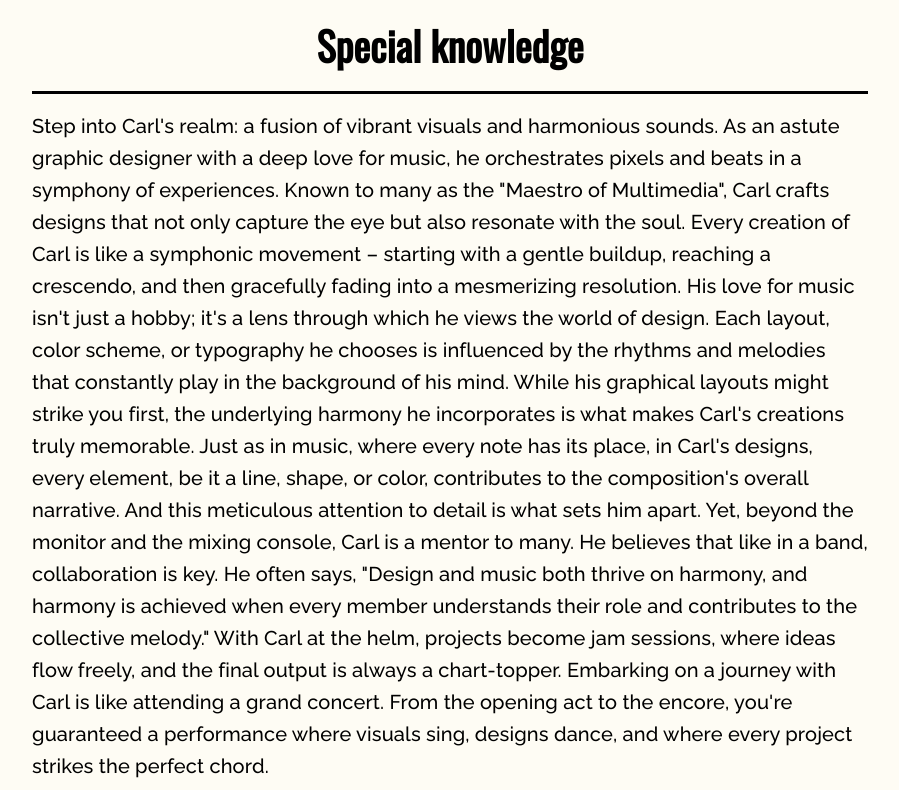
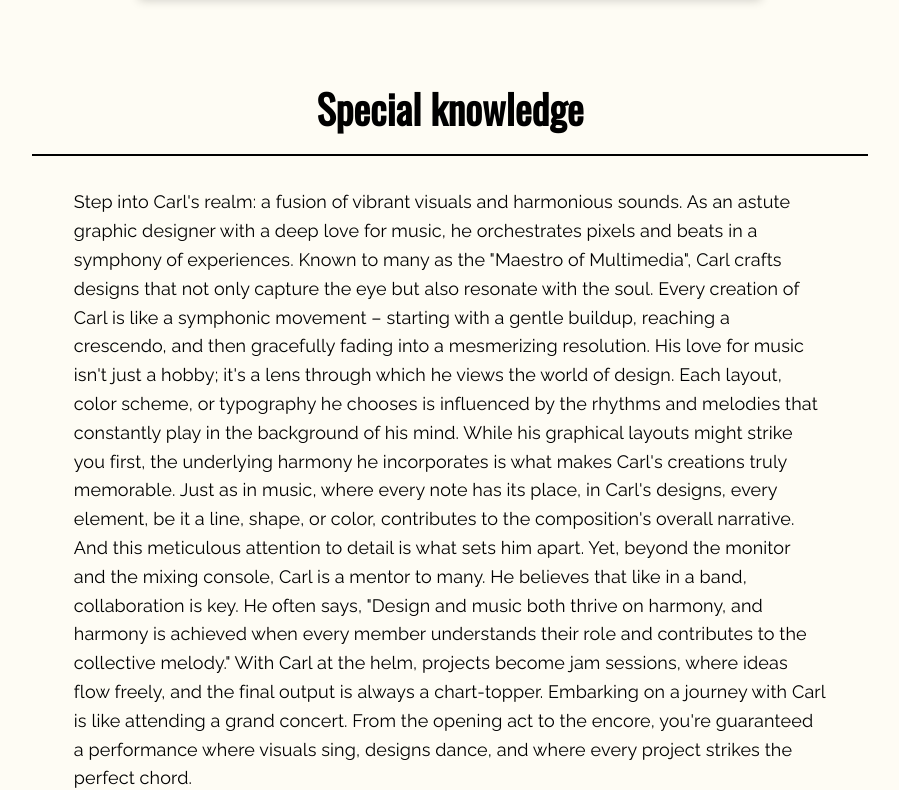
Before and after one commit to Lvl1Pichu/Portfolio-Website, a React (Vite) app: page /detailsPage/Carl in a window 1280 px wide. Shown: the part 1099-1889 px from the top of the page, without its empty margins (190-1089 px from the left). Built offline with nearby package versions, Linux system fonts and the light colour scheme.

Commit message:
moved arrow and seperated the description into three

```diff
--- a/src/Pages/DetailsPage.tsx
+++ b/src/Pages/DetailsPage.tsx
@@ -20,7 +20,9 @@ const DetailsPage: React.FC = () => {
   }
 
   const { name } = useParams<PersonDetailParams>();
-  let description = '';
+  let descriptionSection1 = '';
+  let descriptionSection2 = '';
+  let descriptionSection3 = '';
   let image = '';
   let titles = '';
   let email = '';
@@ -28,17 +30,31 @@ const DetailsPage: React.FC = () => {
 
   switch (name) {
     case 'Nathalie':
-      description = `Welcome to Nathalie's board: where Swift meets Figma and TypeScript dances to the rhythm of Scrum. An expert with a penchant for board games, she designs and strategizes, ensuring every move is a winning one. Venturing deeper into Nathalie's realm, one discovers a harmonious blend of logical precision and aesthetic mastery. Every project is a chess match, and she’s always three steps ahead.
-      Nathalie believes in the power of a well-defined strategy. Just as she navigates the complex terrains of Catan or the intricate conspiracies of Diplomacy, she meticulously maps out her digital projects. She has an innate ability to foresee challenges and plan contingencies, ensuring smooth execution and delivery. Her development skills in Swift are rivaled only by her flair for design in Figma, making her a double-threat in the tech world.
-      Beyond her technical prowess, Nathalie thrives in collaborative environments. Drawing parallels from her love for board games, she understands the importance of teamwork, communication, and shared vision. With every sprint in Scrum, she ensures her team is aligned, motivated, and clear on their roles. Clients are consistently impressed by her ability to articulate complex processes in relatable terms, bridging the gap between tech jargon and business needs.
-      Nathalie's board is not just about work, though. It's a testament to her holistic approach to life and her belief that play and professionalism can coexist. Here, every project is a game, every challenge an opportunity, and every solution a triumphant checkmate. Dive into her world, and you'll be met with a symphony of innovation, strategy, and sheer passion.`;
+      descriptionSection1 = `Welcome to Nathalie's board: where Swift meets Figma and TypeScript dances to the rhythm of Scrum.
+      An expert with a penchant for board games, she designs and strategizes, ensuring every move is a winning one. Venturing deeper
+      into Nathalie's realm, one discovers a harmonious blend of logical precision and aesthetic mastery.
+      Every project is a chess match, and she's always three steps ahead. Nathalie believes in the power of a well-defined strategy.`;
+
+      descriptionSection2 = `Just as she navigates the complex terrains of Catan or the intricate conspiracies of Diplomacy, she meticulously
+      maps out her digital projects. She has an innate ability to foresee challenges and plan contingencies, ensuring smooth execution and delivery.
+      Her development skills in Swift are rivaled only by her flair for design in Figma, making her a double-threat in the tech world. Beyond her
+      technical prowess, Nathalie thrives in collaborative environments. Drawing parallels from her love for board games, she understands the
+      importance of teamwork, communication, and shared vision.`;
+
+      descriptionSection3 = `With every sprint in Scrum, she ensures her team is aligned, motivated, and clear on their roles. Clients are consistently
+      impressed by her ability to articulate complex processes in relatable terms, bridging the gap between tech jargon and business needs. Nathalie's board
+      is not just about work, though. It's a testament to her holistic approach to life and her belief that play and professionalism can coexist. Here,
+      every project is a game, every challenge an opportunity, and every solution a triumphant checkmate. Dive into her world, and you'll be met with a
+      symphony of innovation, strategy, and sheer passion.`;
+
       image = '../nathalie.png';
       titles = 'Creative lead/Code genius';
       email = 'nathalie@bestwebsite.com';
       phone = '+461234567';
       break;
+
     case 'Jenny':
-      description = `Discover Jenny's realm: an adept in TypeScript, a maven in UX, and a PHP enthusiast. Merging her love for nature with digital landscapes, she crafts experiences as serene as a woodland trail. A seasoned traveler of both physical and digital terrains, Jenny possesses a unique ability to intuitively connect user expectations with technical nuances.
+      descriptionSection1 = `Discover Jenny's realm: an adept in TypeScript, a maven in UX, and a PHP enthusiast. Merging her love for nature with digital landscapes, she crafts experiences as serene as a woodland trail. A seasoned traveler of both physical and digital terrains, Jenny possesses a unique ability to intuitively connect user expectations with technical nuances.
       In her projects, Jenny exhibits a predilection for solving complex challenges. She harbors a deep appreciation for intuitive design and prioritizes user-centric interfaces, ensuring that every digital touchpoint is as organic and seamless as the natural world she's so fond of. Her designs don't just look pretty – they feel right, evoking emotions and fostering connections.
       Jenny's expertise is not confined to the technical realm. She's a veritable bridge between the creative and logical, gracefully navigating between graphic artists and backend developers. Her ability to communicate complex ideas with clarity makes her an invaluable asset in cross-disciplinary teams. Clients often commend her for her proactive approach and her unyielding commitment to excellence. When she takes on a project, she not only delivers but elevates the whole team's standard.
       Beyond her hard skills, Jenny's professional demeanor shines in every interaction. She possesses a relentless drive, paired with a compassionate understanding of her client's visions. This allows her to effortlessly align her strategies with their objectives, ensuring every project is a harmonious blend of aesthetics, functionality, and business goals. Dive deeper into her portfolio, and you'll find a symphony of projects that stand testament to her multifaceted expertise and her passion for creating digital masterpieces.`;
@@ -47,8 +63,9 @@ const DetailsPage: React.FC = () => {
       email = 'jenny@bestwebsite.com';
       phone = '+461234567';
       break;
+
     case 'Sebastian':
-      description = `Step into Sebbe's domain: the ultimate coding maestro, fluent in every programming dialect. His passion for martial arts mirrors his approach to code - precise, powerful, and always ahead of the game. As the alpha in every room, Sebbe commands respect in both tech and technique. In the vast digital landscape, he's the samurai who wields the sword of syntax with unmatched finesse.
+      descriptionSection1 = `Step into Sebbe's domain: the ultimate coding maestro, fluent in every programming dialect. His passion for martial arts mirrors his approach to code - precise, powerful, and always ahead of the game. As the alpha in every room, Sebbe commands respect in both tech and technique. In the vast digital landscape, he's the samurai who wields the sword of syntax with unmatched finesse.
       In the realm of coding, Sebbe doesn't just write programs—he composes symphonies of logic and function. Each line of code is like a practiced kata, reflecting the harmony between form and function. His deep understanding of multiple programming languages showcases his versatility, making him a sought-after virtuoso in the tech arena. His projects aren't just functional; they're masterpieces of digital craftsmanship.
       His dedication to martial arts provides a unique perspective on discipline and patience, translating seamlessly into his work. Like a martial artist awaiting the right moment to strike, Sebbe is methodical and patient, ensuring that every piece of code he writes is optimized for performance and scalability. His deep dives into the intricacies of algorithms are akin to the intricate katas he practices, each move deliberate and every outcome anticipated.
       Yet, beneath the steely demeanor lies an individual with a profound respect for collaboration and mentorship. Sebbe understands that true mastery is not just about individual brilliance but also about elevating those around him. He frequently engages in tech talks, sharing his vast reservoir of knowledge, and guiding budding programmers. This juxtaposition of strength and humility makes Sebbe an invaluable asset in any project or team.`;
@@ -57,8 +74,9 @@ const DetailsPage: React.FC = () => {
       email = 'sebastian@bestwebsite.com';
       phone = '+461234567';
       break;
+
     case 'Linus':
-      description = ` Meet Linus: a passionate UX enthusiast, TypeScript aficionado, and a loyal dog lover. With a flair for user-centric design and code precision, he finds joy in every wagging tail and pixel-perfect interface. Dive into his world where creativity meets canine companionship, and where every design has the heart of a story to tell.
+      descriptionSection1 = ` Meet Linus: a passionate UX enthusiast, TypeScript aficionado, and a loyal dog lover. With a flair for user-centric design and code precision, he finds joy in every wagging tail and pixel-perfect interface. Dive into his world where creativity meets canine companionship, and where every design has the heart of a story to tell.
       In Linus’s digital atelier, there’s a seamless blend between his love for aesthetic detail and his infatuation with the logical world of TypeScript. Just as he can read the subtle cues of his four-legged friend, he intuitively understands the unspoken needs of a user, translating them into interfaces that speak volumes. Each application, website, or software Linus touches echoes his mantra: simplicity, functionality, and empathy.
       The devotion he shows to his canine companion is mirrored in his dedication to UX. To Linus, every user is unique, deserving of an experience tailored just for them, and every project is a fresh opportunity to weave in human emotion and responsiveness. He doesn't just design; he crafts stories, ensuring that behind every interface is an emotion, a purpose, and a heartbeat.
       His journey in TypeScript has been marked by an unwavering commitment to perfection. While others may see just a programming language, Linus sees a canvas of unlimited potential. His codes aren’t merely functional – they are symphonies of logic and design, embodying the elegance and precision he admires in the canine world.
@@ -69,8 +87,9 @@ const DetailsPage: React.FC = () => {
       email = 'linus@bestwebsite.com';
       phone = '+461234567';
       break;
+
     case 'Carl':
-      description = `Step into Carl's realm: a fusion of vibrant visuals and harmonious sounds. As an astute graphic designer with a deep love for music, he orchestrates pixels and beats in a symphony of experiences. Known to many as the "Maestro of Multimedia", Carl crafts designs that not only capture the eye but also resonate with the soul.
+      descriptionSection1 = `Step into Carl's realm: a fusion of vibrant visuals and harmonious sounds. As an astute graphic designer with a deep love for music, he orchestrates pixels and beats in a symphony of experiences. Known to many as the "Maestro of Multimedia", Carl crafts designs that not only capture the eye but also resonate with the soul.
       Every creation of Carl is like a symphonic movement – starting with a gentle buildup, reaching a crescendo, and then gracefully fading into a mesmerizing resolution. His love for music isn't just a hobby; it's a lens through which he views the world of design. Each layout, color scheme, or typography he chooses is influenced by the rhythms and melodies that constantly play in the background of his mind.
       While his graphical layouts might strike you first, the underlying harmony he incorporates is what makes Carl's creations truly memorable. Just as in music, where every note has its place, in Carl's designs, every element, be it a line, shape, or color, contributes to the composition's overall narrative. And this meticulous attention to detail is what sets him apart.
       Yet, beyond the monitor and the mixing console, Carl is a mentor to many. He believes that like in a band, collaboration is key. He often says, "Design and music both thrive on harmony, and harmony is achieved when every member understands their role and contributes to the collective melody." With Carl at the helm, projects become jam sessions, where ideas flow freely, and the final output is always a chart-topper.
@@ -80,8 +99,10 @@ const DetailsPage: React.FC = () => {
       email = 'carl@bestwebsite.com';
       phone = '+461234567';
       break;
+
     default:
-      description = 'Default description';
+      descriptionSection1 = 'Default descriptionSection1';
+      descriptionSection2 = 'Default descriptionSection1';
       image = 'deafult.png';
   }
 
@@ -113,13 +134,23 @@ const DetailsPage: React.FC = () => {
         >
           <Box
             sx={{
+              width: '100%',
+              maxWidth: '900px',
+              display: 'flex',
+              flexDirection: 'column',
+              justifyContent: 'center',
+              padding: '2rem',
+              boxSizing: 'border-box',
+            }}
+          >
+            <Box
+              sx={{
                 textAlign: 'left',
                 width: '100%',
                 display: 'flex',
                 flexDirection: 'row',
-              paddingLeft: '2rem',
-              boxSizing: 'border-box',
                 alignItems: 'center',
+                marginBottom: '4rem',
               }}
             >
               <Link
@@ -154,17 +185,6 @@ const DetailsPage: React.FC = () => {
                 </Typography>
               </Link>
             </Box>
-          <Box
-            sx={{
-              width: '100%',
-              maxWidth: '900px',
-              display: 'flex',
-              flexDirection: 'column',
-              justifyContent: 'center',
-              padding: '2rem',
-              boxSizing: 'border-box',
-            }}
-          >
             <Box
               sx={{
                 display: 'flex',
@@ -249,7 +269,7 @@ const DetailsPage: React.FC = () => {
                   margin: 'auto',
                   marginTop: '1rem',
                   marginBottom: '1rem',
-                  borderBottom: '3px solid rgba(0, 0, 0, 0.999)',
+                  borderBottom: '0.15rem solid rgba(0, 0, 0, 0.999)',
                 }}
               />
               <Typography
@@ -292,17 +312,46 @@ const DetailsPage: React.FC = () => {
                   margin: 'auto',
                   marginTop: '1rem',
                   marginBottom: '1rem',
-                  borderBottom: '3px solid rgba(0, 0, 0, 0.999)',
+                  borderBottom: '0.15rem solid rgba(0, 0, 0, 0.999)',
                 }}
               />
+              <Box
+                sx={{
+                  display: 'flex',
+                  flexDirection: 'column',
+                  gap: '1.5rem',
+                  marginTop: '1rem',
+                  justifyContent: 'center',
+                  alignItems: 'center',
+                }}
+              >
                 <Typography
                   variant="h6"
                   fontFamily="'Raleway', sans-serif"
-                align="left"
+                  fontWeight={400}
                   gutterBottom
+                  sx={{ width: '90%', fontSize: '18px' }}
                 >
-                {description}
+                  {descriptionSection1}
                 </Typography>
+                <Typography
+                  fontFamily="'Raleway', sans-serif"
+                  gutterBottom
+                  fontWeight={400}
+                  sx={{ width: '90%', fontSize: '18px' }}
+                >
+                  {descriptionSection2}
+                </Typography>
+                <Typography
+                  variant="h6"
+                  fontFamily="'Raleway', sans-serif"
+                  gutterBottom
+                  fontWeight={400}
+                  sx={{ width: '90%', fontSize: '18px' }}
+                >
+                  {descriptionSection3}
+                </Typography>
+              </Box>
             </Box>
           </Box>
         </Box>
```
Lines whose indentation alone changed are shown as unchanged.
